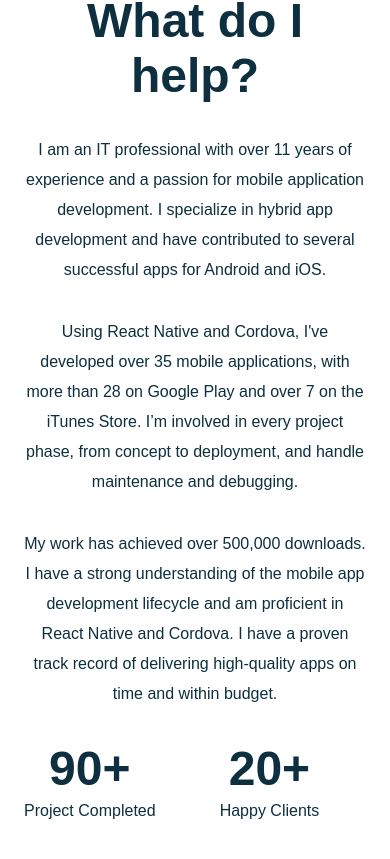
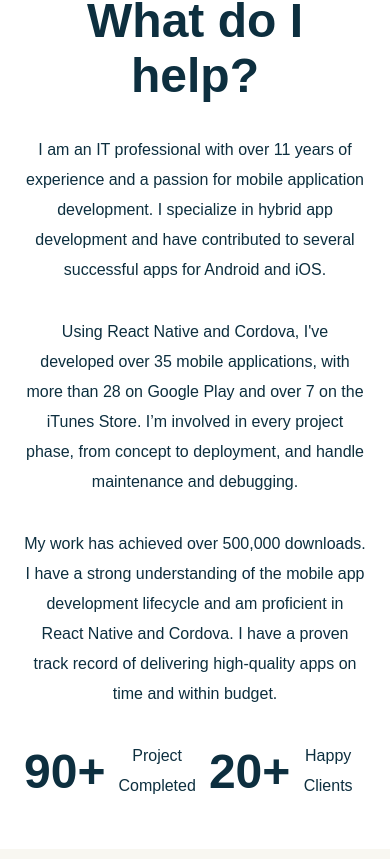
Before and after one commit to Neotrixsx/MyPortfolio, a React (Vite) app: page / in a window 390 px wide. Shown: the part 1305-2164 px from the top of the page. Built offline with nearby package versions, Linux system fonts and the light colour scheme; a web font is replaced by a local one.

Commit message:
expertise css issue fix

```diff
--- /dev/null
+++ b/src/components/Expertise/Expertise.css
@@ -0,0 +1,62 @@
+.expertiseWrapper {
+    background: white;
+}
+.expertiseWrapper .expertiseContainer {
+    align-items: flex-start;
+    gap: 2rem;
+    flex-wrap: wrap;
+}
+.expertiseWrapper .expertiseContainer > div {
+    flex: 1;
+}
+.expertiseWrapper .expertiseContainer .leftSide {
+    display: flex;
+    flex-direction: column;
+    gap: 2rem;
+}
+.expertiseWrapper .expertiseContainer .leftSide .exp {
+    display: flex;
+    align-items: center;
+    border: 1px solid #e7e7e7;
+    border-radius: 20px;
+    padding: 1.5rem;
+    gap: 2rem;
+    transition: all 200ms ease-out;
+}
+.expertiseWrapper .expertiseContainer .leftSide .exp:hover {
+    cursor: pointer;
+    box-shadow: 0px 21px 13px rgba(0, 0, 0, 0.04);
+}
+.expertiseWrapper .expertiseContainer .leftSide .exp > :nth-child(1) {
+    padding: 10px;
+    width: 3rem;
+    height: 3rem;
+    border-radius: 999px;
+}
+.expertiseWrapper .expertiseContainer .leftSide .exp > :nth-child(2) {
+    display: flex;
+    flex-direction: column;
+    gap: 1rem;
+}
+.expertiseWrapper .expertiseContainer .leftSide .exp > :nth-child(2) > :nth-child(1) {
+    font-size: 1.6rem;
+    font-weight: bold;
+}
+.expertiseWrapper .expertiseContainer .rightSide {
+    display: flex;
+    flex-direction: column;
+    gap: 2rem;
+}
+@media (max-width: 640px) {
+    .expertiseWrapper .expertiseContainer .rightSide {
+        text-align: center;
+   }
+}
+.expertiseWrapper .expertiseContainer .rightSide .stats {
+    justify-content: flex-start;
+    gap: 4rem;
+}
+.expertiseWrapper .expertiseContainer .rightSide .stats .stat {
+    flex-direction: column;
+    justify-content: flex-start;
+}
--- a/src/components/Expertise/Expertise.jsx
+++ b/src/components/Expertise/Expertise.jsx
@@ -1,61 +1,62 @@
-import React from 'react'
-import { projectExperience, WhatDoIHelp } from '../../utils/data.js'
-import css from './Expertise.module.scss'
-import {motion} from 'framer-motion'
-import {fadeIn, staggerContainer, textVariant} from '../../utils/motion.js'
+import { projectExperience, WhatDoIHelp } from "../../utils/data.js";
+import "./Expertise.css";
+import { motion } from "framer-motion";
+import { fadeIn, staggerContainer, textVariant } from "../../utils/motion.js";
 const Expertise = () => {
   return (
-    <section className={css.wrapper}>
+    <section className="expertiseWrapper">
       <a className="anchor" id="expertise"></a>
       <motion.div
         variants={staggerContainer}
         initial="hidden"
         whileInView="show"
         viewport={{ once: false, amount: 0.25 }}
-        className={`paddings yPaddings innerWidth flexCenter ${css.container}`}>
-
-
+        className="paddings yPaddings innerWidth flexCenter expertiseContainer"
+      >
         {/* left side */}
-            <div className={css.leftSide}>
-                {
-                    projectExperience.map((exp, i)=> {
-                        return <motion.div variants = {fadeIn("right", "tween", (i+1)*0.2, 1)} className={css.exp} key={i}>
-                            <div style={{background: exp.bg}} className="flexCenter">
-                                <exp.icon size={25} color="white"/>
+        <div className="leftSide">
+          {projectExperience.map((exp, i) => {
+            return (
+              <motion.div
+                variants={fadeIn("right", "tween", (i + 1) * 0.2, 1)}
+                className="exp"
+                key={i}
+              >
+                <div style={{ background: exp.bg }} className="flexCenter">
+                  <exp.icon size={25} color="white" />
                 </div>
                 <div>
                   <span>{exp.name}</span>
-                                <span className='secondaryText'>{exp.projects} Projects</span>
+                  <span className="secondaryText">{exp.projects} Projects</span>
                 </div>
               </motion.div>
-                    })
-                }
+            );
+          })}
         </div>
 
+        {/* right */}
+        <motion.div variants={textVariant(0.5)} className="rightSide">
+          <span className="primaryText">What do I help? </span>
+          {WhatDoIHelp.map((paragraph, i) => (
+            <span className="secondaryText" key={i}>
+              {paragraph}
+            </span>
+          ))}
 
-            {/* right */}
-            <motion.div
-            variants={textVariant(0.5)}
-            className={css.rightSide}>
-
-                <span className='primaryText'>What do I help? </span>
-                {WhatDoIHelp.map((paragraph, i)=> <span className='secondaryText' key={i}>{paragraph}</span>)}
-
-
-                <div className={`flexCenter ${css.stats}`}>
-                    <div className={`flexCenter ${css.stat}`}>
-                        <span className='primaryText'>90+</span>
-                        <span className='secondaryText'>Project Completed</span>
+          <div className={`flexCenter $.stats}`}>
+            <div className={`flexCenter $.stat}`}>
+              <span className="primaryText">90+</span>
+              <span className="secondaryText">Project Completed</span>
             </div>
-                    <div className={`flexCenter ${css.stat}`}>
-                        <span className='primaryText'>20+</span>
-                        <span className='secondaryText'>Happy Clients</span>
+            <div className={`flexCenter $.stat}`}>
+              <span className="primaryText">20+</span>
+              <span className="secondaryText">Happy Clients</span>
             </div>
           </div>
         </motion.div>
       </motion.div>
     </section>
-  )
-}
+  );
+};
 
-export default Expertise
+export default Expertise;
```
Lines whose indentation alone changed are shown as unchanged.
